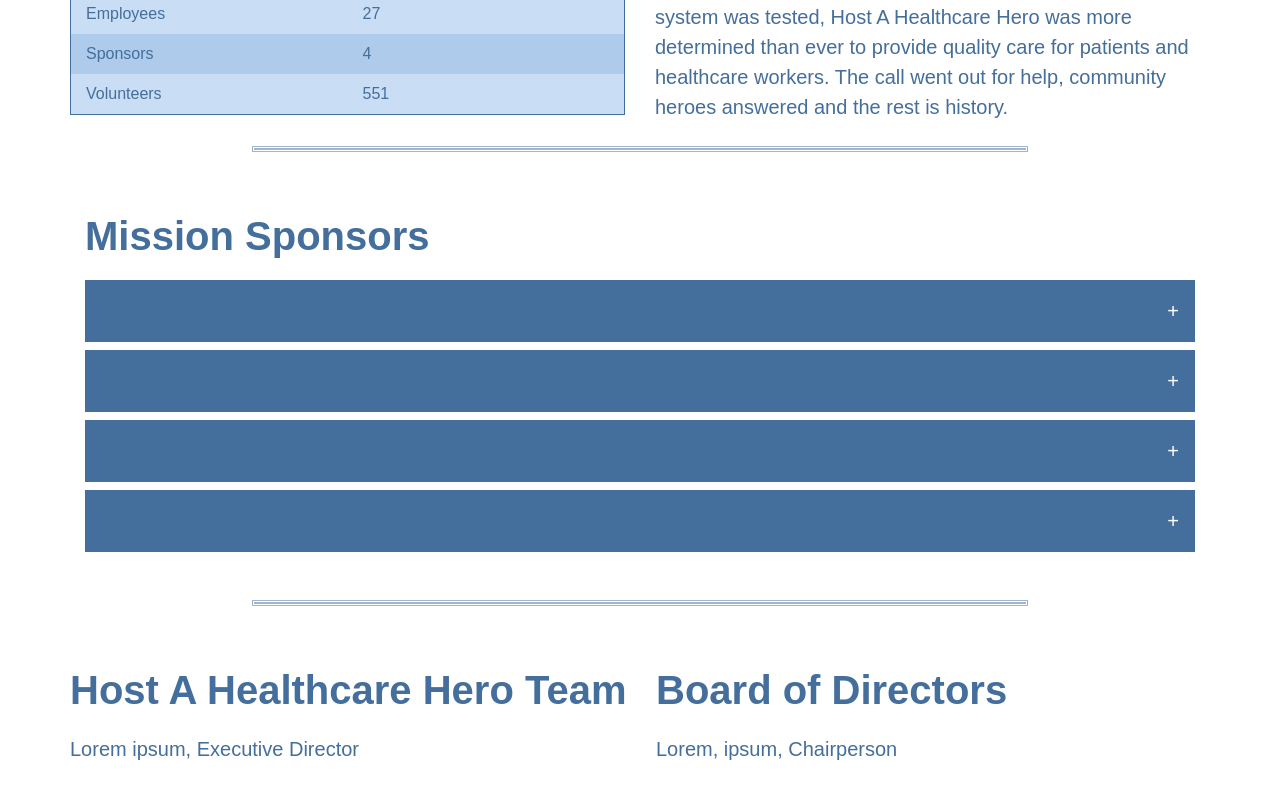
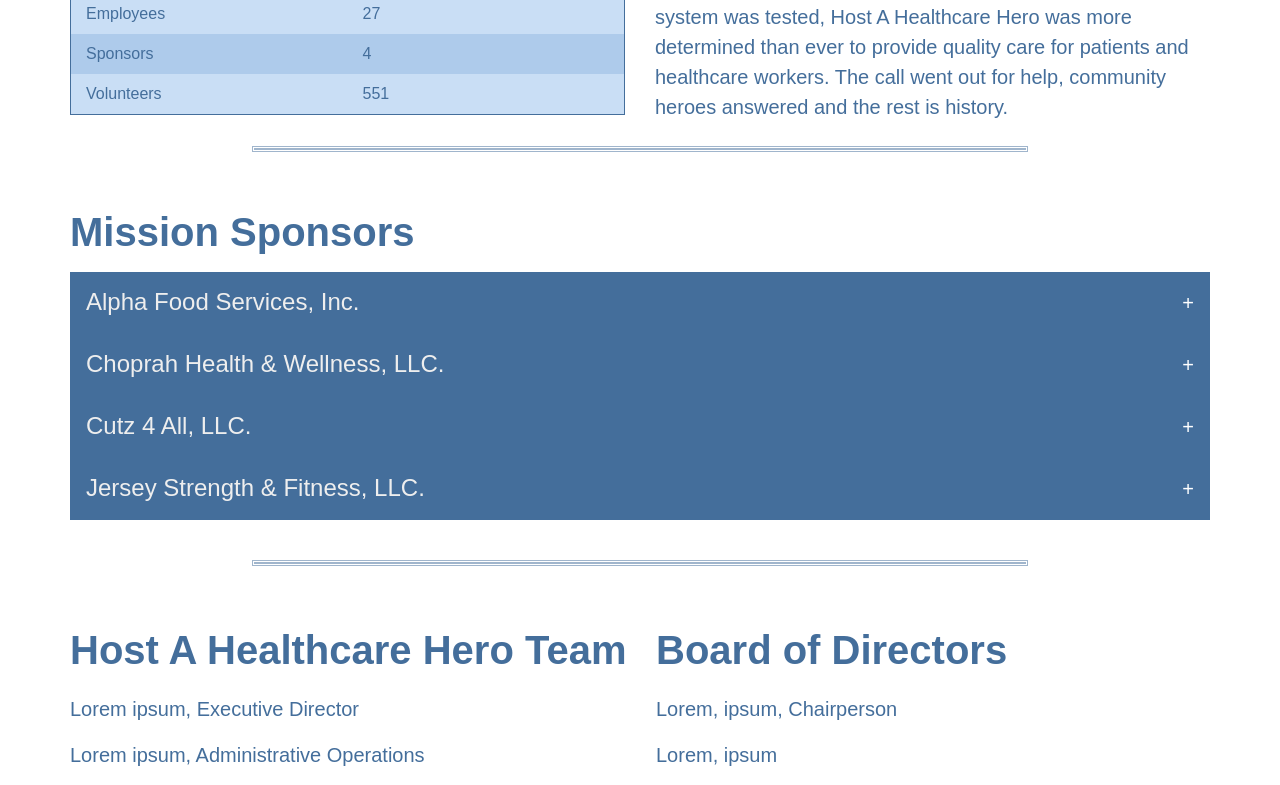
Before and after one commit to Pia007/Hero, a React (Create React App) app: page /about in a window 1280 px wide. Shown: the part 2019-2804 px from the top of the page. Built offline with nearby package versions, Linux system fonts and the light colour scheme.

Commit message:
About Page - Accordion made and Table margin fixed

```diff
--- a/src/components/AboutTable.jsx
+++ b/src/components/AboutTable.jsx
@@ -4,7 +4,7 @@ import CardHeader from 'reactstrap/lib/CardHeader';
 
 const AboutTable = (props) => {
     return (
-        <Col lg={6} className="mb-5 my-lg-auto">
+        <Col lg={6} className="mb-5 my-lg-auto border-primary">
             <Card className="col my-auto mb-md-0 mt-md-5 mt-lg-0 border-0 px-sm-0 about-card-holder">
                 <CardHeader className="bg-primary border-bottom-0 text-white mission-text px-3">
                     By the Numbers
@@ -27,7 +27,7 @@ const AboutTable = (props) => {
                         <Col className="mb-0 py-2 last-dt">Sponsors</Col>
                         <Col className="mb-0 py-2 last-dt">4</Col>
                     </Row>
-                    <Row className="mb-0 border border-primary border-top-0 about-card-odd">
+                    <Row className="mb-0 border border-primary border-top-0 about-card-odd ">
                         <Col className="mb-0 py-2 last-dt">Volunteers</Col>
                         <Col className="mb-0 py-2 last-dt">551</Col>
                     </Row>
--- a/src/components/MissionAccordion.jsx
+++ b/src/components/MissionAccordion.jsx
@@ -4,12 +4,12 @@ export const MissionAccordion = ({ name, description  }) => {
     const [isActive, setIsActive] = useState(false);
 
     return (
-        <div className="mission-text accordion-item">
-            <div className="bg-primary mb-2 accordion-title" onClick={() => setIsActive(!isActive)}>
-                <div className=''>{name}</div>
+        <div className="mission-text accordion-item px-3 px-sm-0">
+            <div className="bg-primary accordion-title" onClick={() => setIsActive(!isActive)}>
+                <h4 className="text-light mb-0">{name}</h4>
                 <div className="">{isActive ? '-' : '+'}</div>
             </div>
-            {isActive && <div className="text-primary p-1 accordion-content">{description}</div>}
+            {isActive && <div className="text-primary p-1 accordion-description mb-1 px-3">{description}</div>}
         </div>
 
     );
--- a/src/components/MissionSponsors.jsx
+++ b/src/components/MissionSponsors.jsx
@@ -1,16 +1,17 @@
 import { MissionAccordion } from './MissionAccordion';
 import { SPONSORS } from '../shared/sponsors';
-import { Col } from 'reactstrap';
+import { Row, Col } from 'reactstrap';
 
 export const MissionSponsors = () => {
     return (
-        <div className="row-content">
-            <h2>Mission Sponsors</h2>
-            <Col className="p-0">
+        <Row className="row-content ">
+            <Col xs={12} className="px-sm-0">
+                <h2 className="text-primary my-3 ">Mission Sponsors</h2></Col>
+            <Col xs={12} className="p-0">
                 {SPONSORS.map(({ name, description }) => (
-                  <MissionAccordion title={name} description={description} />
+                    <MissionAccordion name={name} description={description} />
                 ))}
             </Col>
-        </div>
+        </Row>
     );
 };
```
